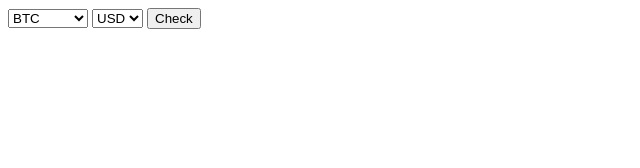
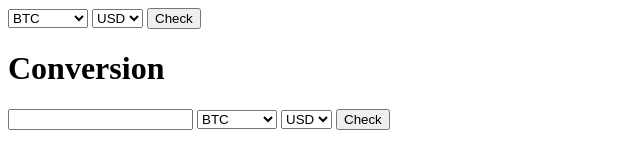
Before and after one commit to idroid007/ecurrency-Chart, a website: page index.html in a window 1280 px wide. Shown: the whole page, without its empty margins (0-640 px from the left). Drawn offline with Linux system fonts and the light colour scheme.

Commit message:
converter logic added

```diff
--- a/index.html
+++ b/index.html
@@ -21,5 +21,21 @@
         <button type="submit">Check</button>
 
     </form>
+    <h1> Conversion</h1>
+    <form action="/conversion" method="post">
+        <input type="text" name="amount">
+        <select name="from" >
+            <option value="BTC">BTC</option>
+            <option value="ETH">Ethereum</option>
+            <option value="LTC">LiteCoin</option>
+        </select>
+        <select name="to" >
+<option value="USD">USD</option>
+<option value="GBP">GBP</option>
+<option value="EUR">EUR</option>
+        </select>
+        <button type="submit">Check</button>
+
+    </form>
 </body>
 </html>
```
Also changed, not shown: main.js (+18 -0 lines).
